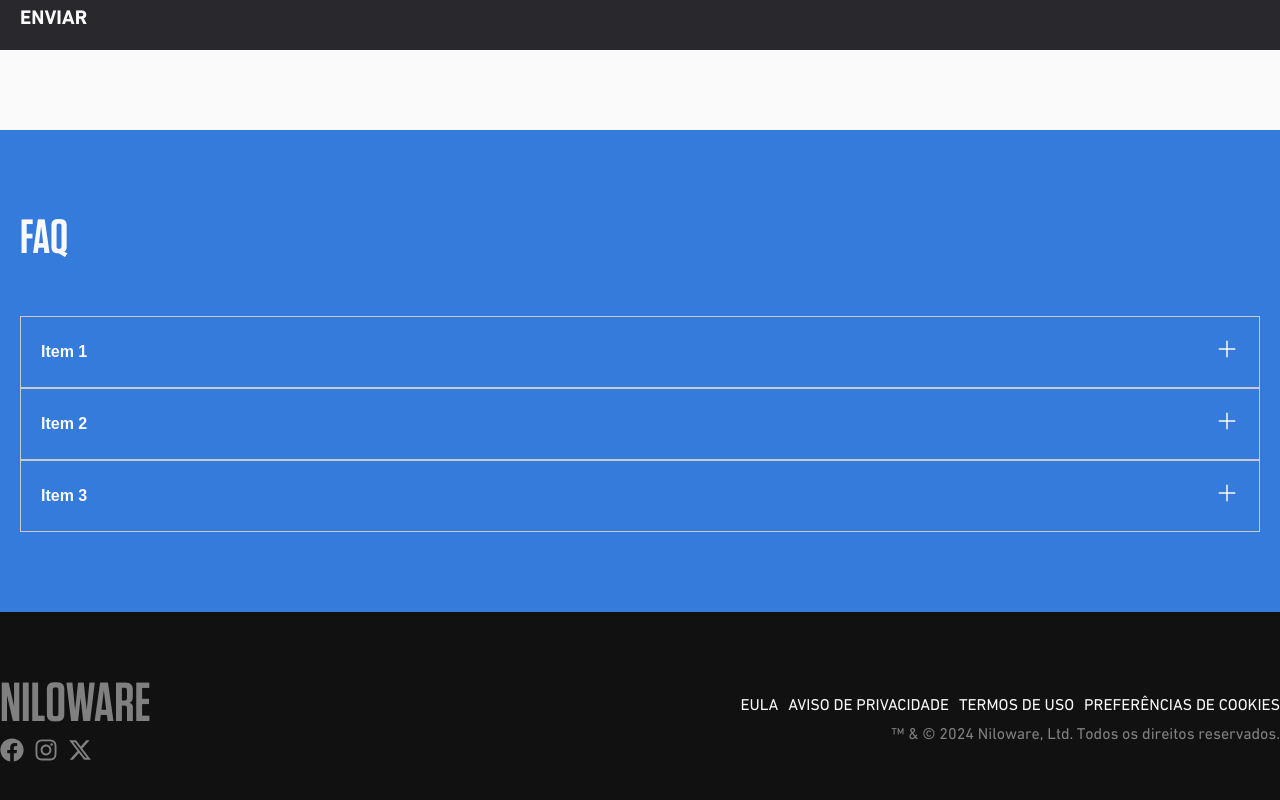
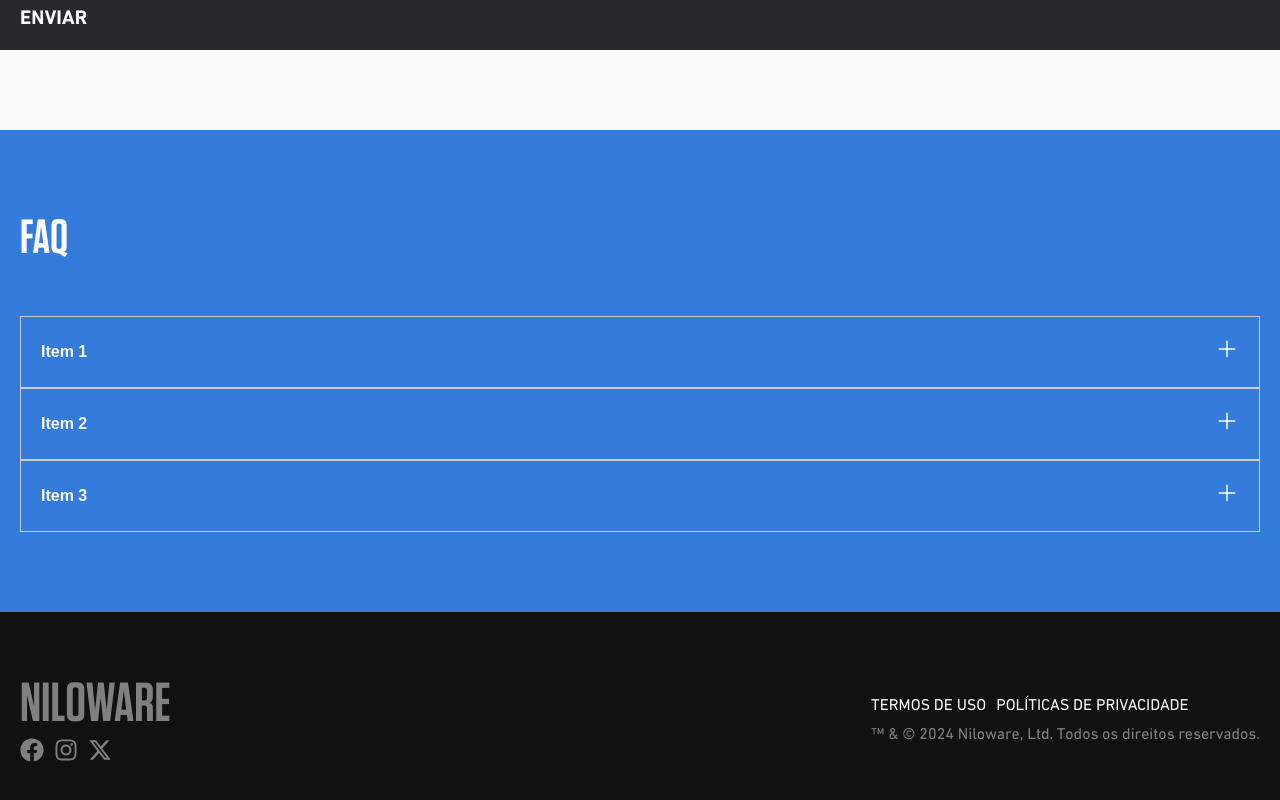
Before and after one commit to mjuliamiosso/niloware, a Next.js app: page /en/home in a window 1280 px wide. Shown: the part 3578-4378 px from the top of the page. Built offline with nearby package versions, Linux system fonts and the light colour scheme; a web font is replaced by a local one.

Commit message:
refactor footer

```diff
--- a/app/components/Footer/Footer.module.scss
+++ b/app/components/Footer/Footer.module.scss
@@ -1,17 +1,19 @@
 @import '../../styles/variables';
+@import '../../styles/mixins';
 
 .footer {
     background-color: $dark-bg;
     padding: 60px 0;
 }
 
-.footer-container {
+.container {
+    @include container;
     display: flex;
     flex-direction: column;
     align-items: center;
 }
 
-.footer-logo {
+.leftContainer {
     color: grey;
 
     h3 {
@@ -21,7 +23,7 @@
         font-family: $ff-secondary;
     }
 
-    .footer-social {
+    .socials {
         display: flex;
         justify-content: center;
         gap: 10px;
@@ -29,17 +31,17 @@
         margin-bottom: 30px;
     }
 
-    .footer-social a {
-        color: grey;
+    .socials {
+        a {
+            color: grey;
+        }
     }
 }
 
-.footer-privacy-container {
+.links {
     display: flex;
     flex-direction: column;
-    align-items: center;
     gap: 25px;
-
     text-transform: uppercase;
     margin-bottom: 30px;
 
@@ -48,35 +50,39 @@
     }
 }
 
-.footer-copyright p {
-    color: gray;
+.copyright {
+    p {
+        color: gray;
+    }
 }
 
 @media (min-width: 768px) {
-    .footer-container {
+    .container {
         display: flex;
         flex-direction: row;
         justify-content: space-between;
     }
 
-    .footer-logo {
+    .leftContainer {
         h3 {
             margin-bottom: 0;
         }
 
-        .footer-social {
+        .socials {
             justify-content: start;
             margin-bottom: 0px;
         }
     }
 
-    .footer-privacy-container {
+    .links {
         flex-direction: row;
         gap: 10px;
         margin-bottom: 10px;
     }
 
-    .footer-copyright p {
-        text-align: end;
+    .copyright {
+        p {
+            text-align: end;
+        }
     }
 }
--- a/app/components/Footer/Footer.tsx
+++ b/app/components/Footer/Footer.tsx
@@ -2,29 +2,40 @@ import React from 'react'
 import { FaFacebook, FaInstagram } from "react-icons/fa";
 import { FaXTwitter } from "react-icons/fa6";
 import styles from './Footer.module.scss'
-import classNames from 'classnames';
 
 const Footer = () => {
     return (
         <footer className={styles.footer}>
-            <div className={classNames(styles['footer-container'], 'container')}>
-                <div className={styles['footer-logo']}>
-                    <h3>Niloware</h3>
-                    <div className={styles['footer-social']}>
-                        <a href=""><FaFacebook /></a>
-                        <a href=""><FaInstagram /></a>
-                        <a href=""><FaXTwitter /></a>
+            <div className={styles.container}>
+                <div className={styles.leftContainer}>
+                    <h3>
+                        Niloware
+                    </h3>
+                    <div className={styles.socials}>
+                        <a href="">
+                            <FaFacebook />
+                        </a>
+                        <a href="">
+                            <FaInstagram />
+                        </a>
+                        <a href="">
+                            <FaXTwitter />
+                        </a>
                     </div>
                 </div>
-                <div className={styles['footer-privacy']}>
-                    <div className={styles['footer-privacy-container']}>
-                        <a href="">Eula</a>
-                        <a href="">Aviso de Privacidade</a>
-                        <a href="">Termos de Uso</a>
-                        <a href="">Preferências de Cookies</a>
+                <div className={styles.rightContainer}>
+                    <div className={styles.links}>
+                        <a href="">
+                            Termos de Uso
+                        </a>
+                        <a href="">
+                            Políticas de Privacidade
+                        </a>
                     </div>
-                    <div className={styles['footer-copyright']}>
-                        <p>™ & © 2024 Niloware, Ltd. Todos os direitos reservados.</p>
+                    <div className={styles.copyright}>
+                        <p>
+                            ™ & © 2024 Niloware, Ltd. Todos os direitos reservados.
+                        </p>
                     </div>
                 </div>
             </div>
```
